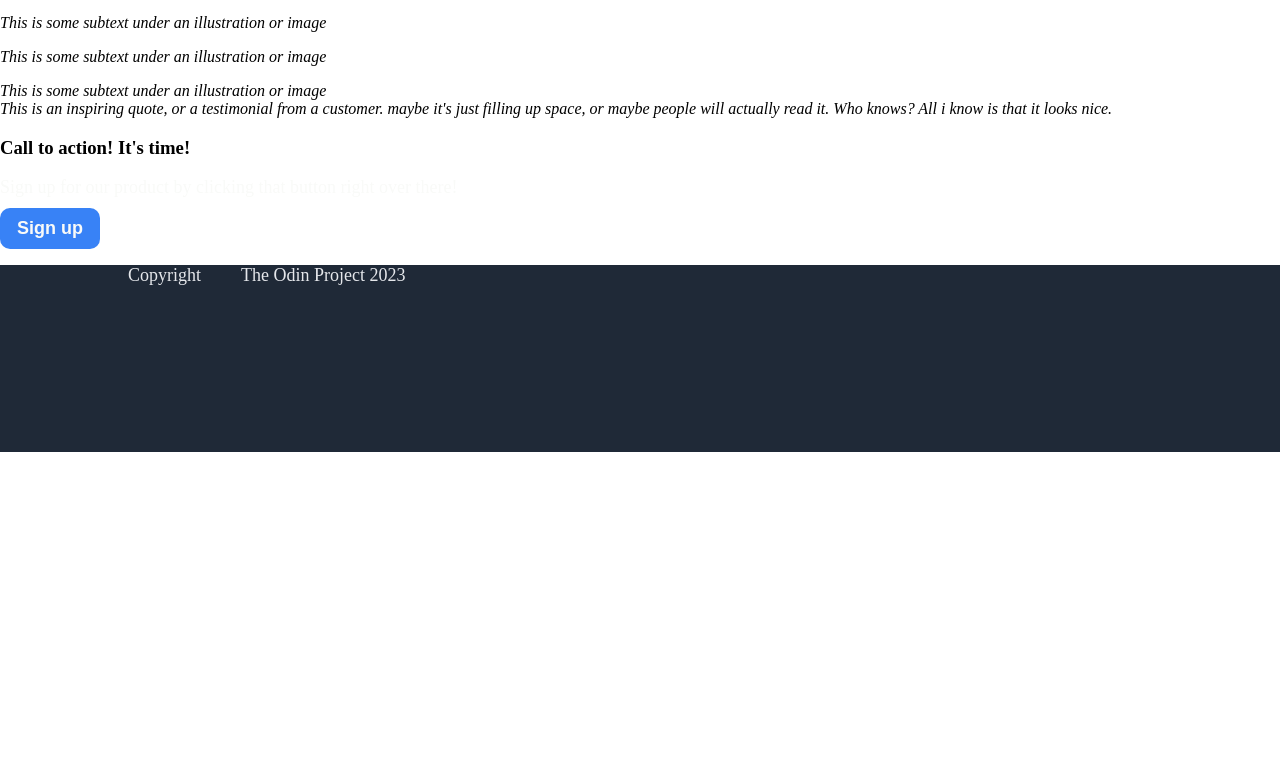
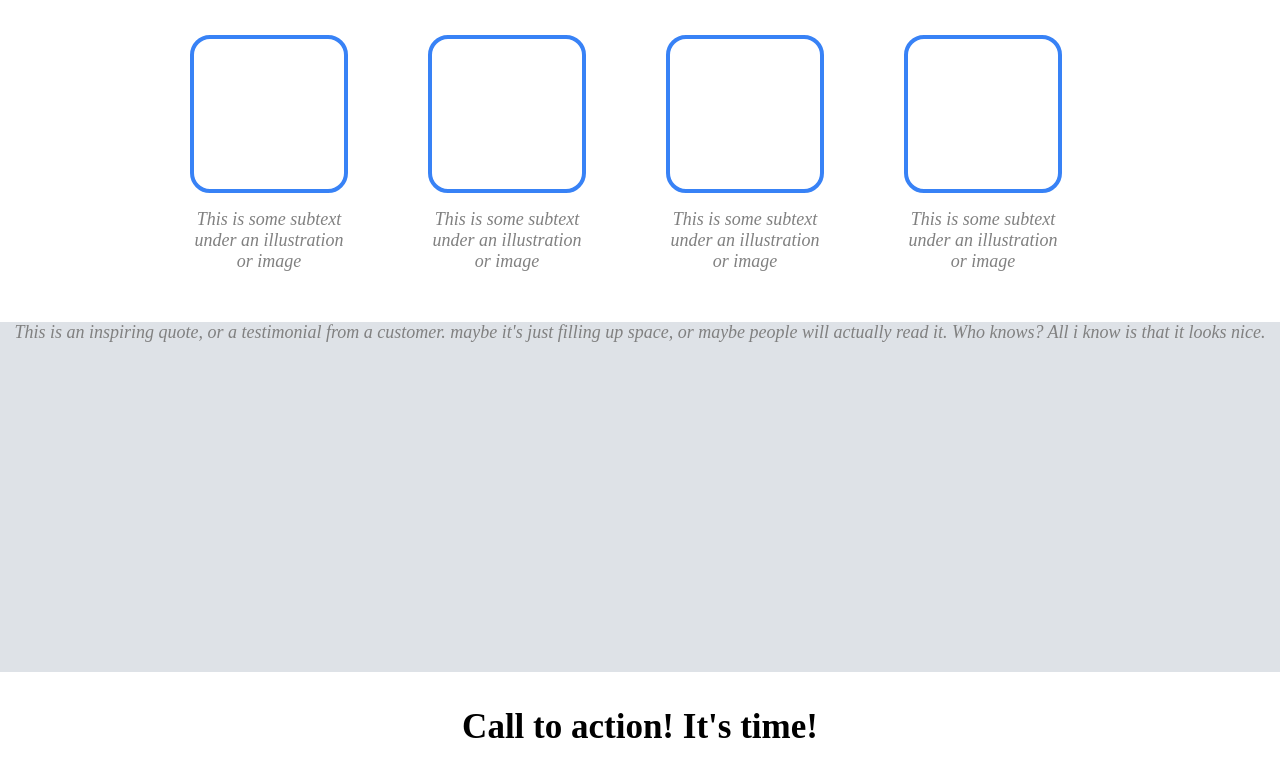
Before and after one commit to Adissa12/odin-first, a plain HTML site: page index.html in a window 1280 px wide. Shown: the part 603-1382 px from the top of the page. Before the commit the page ends 1055 px from the top, so only its background shows below. Drawn offline with Linux system fonts and the light colour scheme.

Commit message:
Added a little style

```diff
--- a/index.html
+++ b/index.html
@@ -36,29 +36,26 @@
     </section>
 
     <section class="random">
-        <h2>Some random information.</h2>
-        <div class="container">
+        <h3>Some random information.</h3>
+        <div class="container-2">
 
-            <div>
-                <blockquote></blockquote>
-                <cite>This is some subtext under an illustration or image</cite>
+            <div class="div-quote">
+                <blockquote class="quote"></blockquote>
+                <cite>This is some subtext <br> under an illustration <br> or image</cite>
             </div>
-            <div>
-                <blockquote></blockquote>
-                <cite>This is some subtext under an illustration or image</cite>
-            </div>
-            <div>
-                <blockquote></blockquote>
-                <cite>This is some subtext under an illustration or image</cite>
-            </div>
-            <div>
-                <blockquote></blockquote>
-                <cite>This is some subtext under an illustration or image</cite>
-            </div>
+            <div class="div-quote">
+                <blockquote class="quote"></blockquote>
+                <cite>This is some subtext <br> under an illustration <br> or image</cite>            </div>
+            <div class="div-quote">
+                <blockquote class="quote"></blockquote>
+                <cite>This is some subtext <br> under an illustration <br> or image</cite>            </div>
+            <div class="div-quote">
+                <blockquote class="quote"></blockquote>
+                <cite>This is some subtext <br> under an illustration <br> or image</cite>            </div>
         </div>
     </section>
 
-    <section>
+    <section class="citation">
         <div>
             <cite>This is an inspiring quote, or a testimonial from a customer. maybe it's just filling up space, or maybe people will actually read it. Who knows? All i know is that it looks nice.</cite>
         </div>
--- a/style.css
+++ b/style.css
@@ -75,3 +75,40 @@ button{
     font-weight: bold;
     font-size: 18px;
 }
+
+h3{
+    font-size: 35px;
+    text-align: center;
+}
+
+.container-2{
+    display: flex;
+    padding-left: 150px;
+    margin-bottom: 50px;
+
+
+}
+
+.div-quote{
+
+}
+
+.quote{
+    width: 150px;
+    height: 150px;
+    border-radius: 20px;
+    border: 4px solid #3882F6;
+}
+ cite{
+
+    display: block;
+    text-align: center;
+    color: gray;
+    font-size: 18px;
+ }
+
+ .citation{
+    width: 100%;
+    height: 350px;
+    background-color: #dee2e7;
+ }
```
